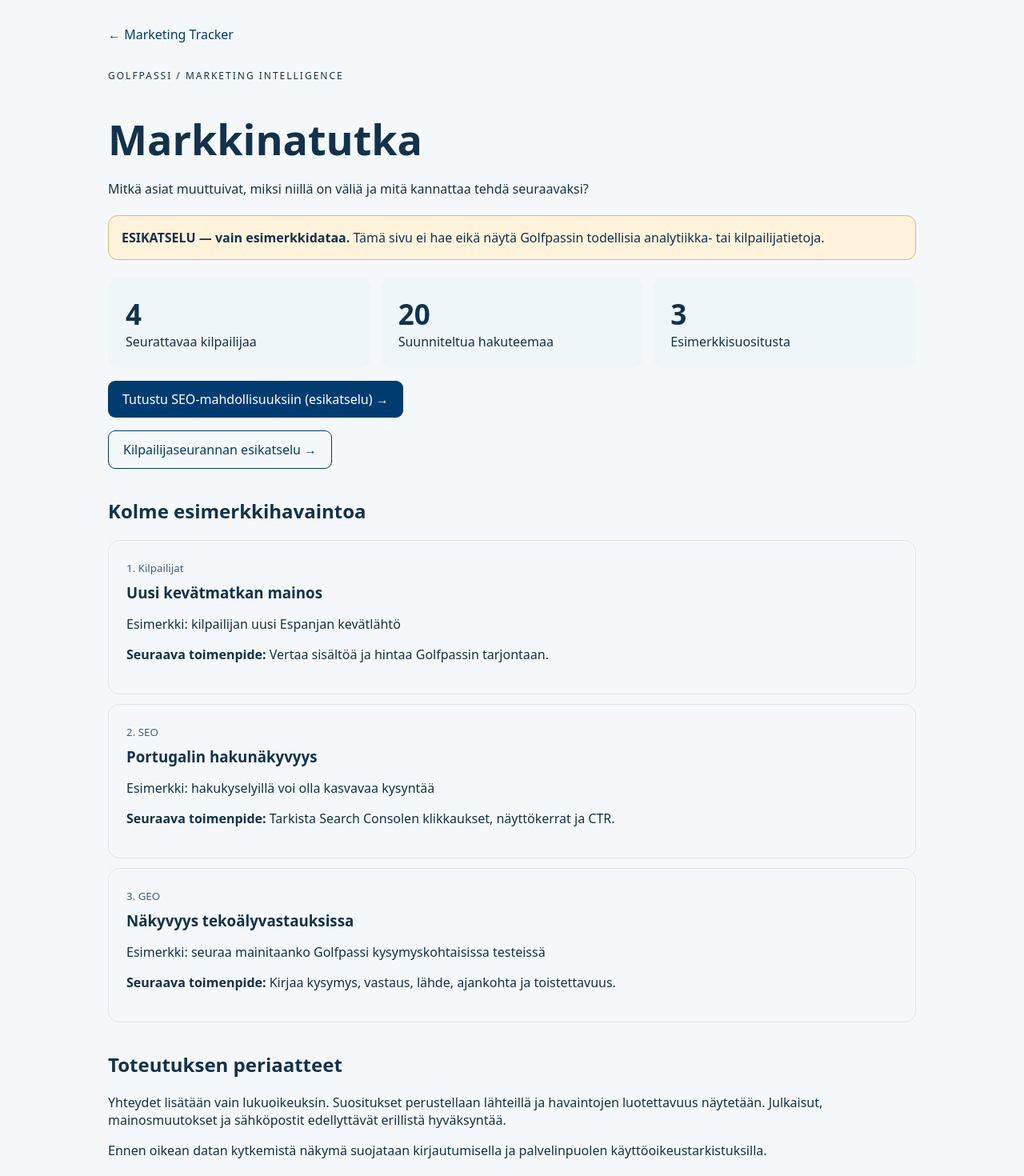
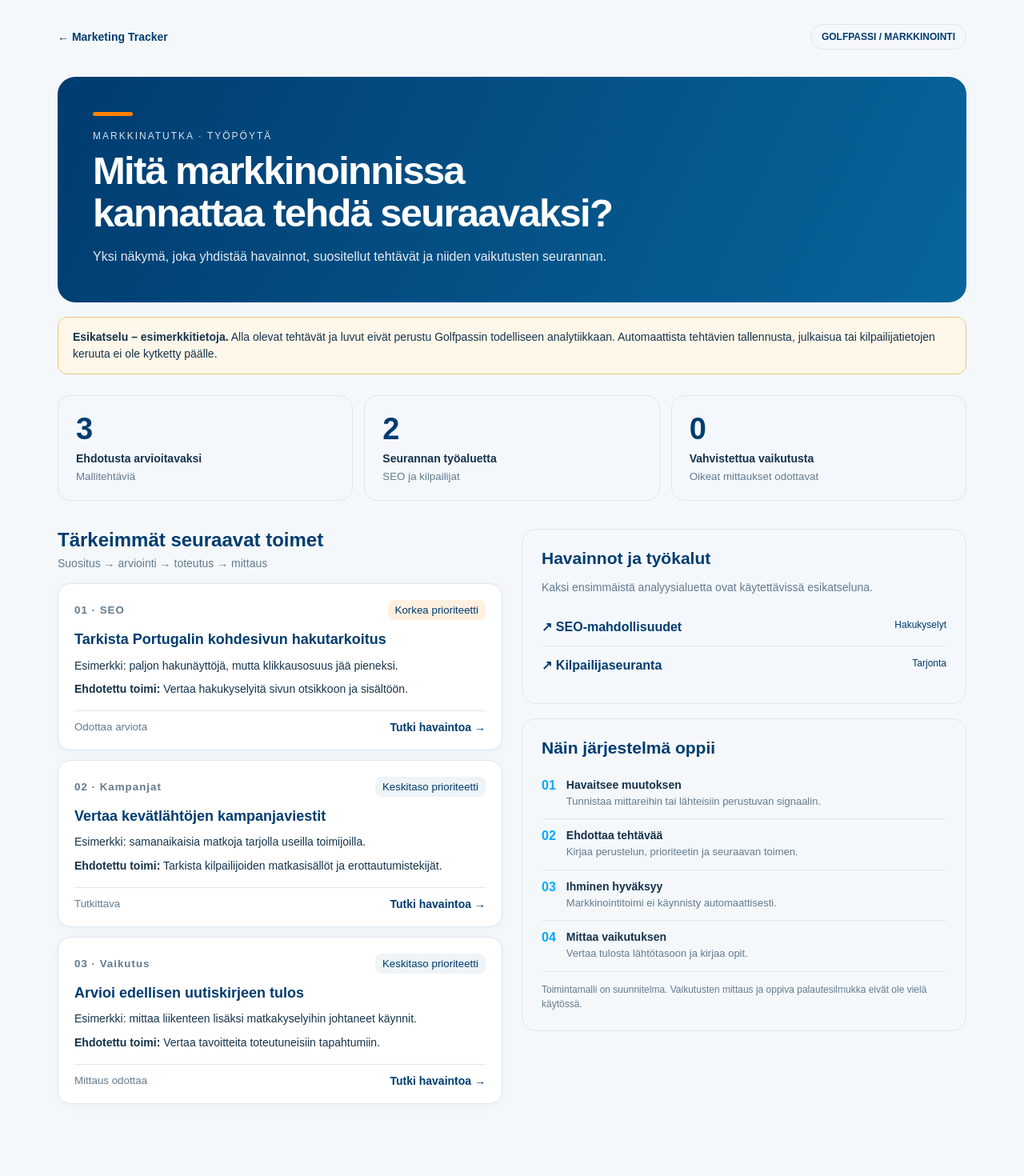
Before and after one commit to skippari-gh/golfpassi-marketing-tracker, a Next.js app: page /markkinatutka in a window 1280 px wide. Shown: the top 1470 px of the page at 80% size. Built offline with nearby package versions, Linux system fonts and the light colour scheme.

Commit message:
Redesign Markkinatutka as clear action-first responsive dashboard preview

```diff
--- a/app/markkinatutka/page.tsx
+++ b/app/markkinatutka/page.tsx
@@ -1,46 +1,83 @@
 import Link from 'next/link'
-
 export const dynamic = 'force-static'
 
-const observations = [
-  { category: 'Kilpailijat', title: 'Uusi kevätmatkan mainos', explanation: 'Esimerkki: kilpailijan uusi Espanjan kevätlähtö', action: 'Vertaa sisältöä ja hintaa Golfpassin tarjontaan.' },
-  { category: 'SEO', title: 'Portugalin hakunäkyvyys', explanation: 'Esimerkki: hakukyselyillä voi olla kasvavaa kysyntää', action: 'Tarkista Search Consolen klikkaukset, näyttökerrat ja CTR.' },
-  { category: 'GEO', title: 'Näkyvyys tekoälyvastauksissa', explanation: 'Esimerkki: seuraa mainitaanko Golfpassi kysymyskohtaisissa testeissä', action: 'Kirjaa kysymys, vastaus, lähde, ajankohta ja toistettavuus.' },
+// Design-only preview: all figures and task examples are fictional.
+// Nothing on this page writes to Marketing Tracker or accesses analytics.
+const tasks = [
+  { id:'01', channel:'SEO', priority:'Korkea', title:'Tarkista Portugalin kohdesivun hakutarkoitus', why:'Esimerkki: paljon hakunäyttöjä, mutta klikkausosuus jää pieneksi.', next:'Vertaa hakukyselyitä sivun otsikkoon ja sisältöön.', state:'Odottaa arviota', href:'/markkinatutka/seo' },
+  { id:'02', channel:'Kampanjat', priority:'Keskitaso', title:'Vertaa kevätlähtöjen kampanjaviestit', why:'Esimerkki: samanaikaisia matkoja tarjolla useilla toimijoilla.', next:'Tarkista kilpailijoiden matkasisällöt ja erottautumistekijät.', state:'Tutkittava', href:'/markkinatutka/kilpailijat' },
+  { id:'03', channel:'Vaikutus', priority:'Keskitaso', title:'Arvioi edellisen uutiskirjeen tulos', why:'Esimerkki: mittaa liikenteen lisäksi matkakyselyihin johtaneet käynnit.', next:'Vertaa tavoitteita toteutuneisiin tapahtumiin.', state:'Mittaus odottaa', href:'/analytics' },
 ]
-
+const metrics = [
+  { value:'3', label:'Ehdotusta arvioitavaksi', detail:'Mallitehtäviä' },
+  { value:'2', label:'Seurannan työaluetta', detail:'SEO ja kilpailijat' },
+  { value:'0', label:'Vahvistettua vaikutusta', detail:'Oikeat mittaukset odottavat' },
+]
+const C = { navy:'#003c70', sky:'#00aaff', orange:'#ff8200', bg:'#f4f8fc', muted:'#637b8f', border:'#dbe7ef' }
 export default function MarketIntelligencePreview() {
-  return (
-    <main style={{ maxWidth: 1050, margin: '0 auto', padding: '32px 20px', fontFamily: 'system-ui, sans-serif', color: '#12324b' }}>
-      <Link href="/" style={{ color: '#003c70' }}>← Marketing Tracker</Link>
-      <p style={{ textTransform: 'uppercase', letterSpacing: 2, fontSize: 12, marginTop: 32 }}>Golfpassi / Marketing Intelligence</p>
-      <h1 style={{ fontSize: 'clamp(32px,5vw,52px)', marginBottom: 8 }}>Markkinatutka</h1>
-      <p>Mitkä asiat muuttuivat, miksi niillä on väliä ja mitä kannattaa tehdä seuraavaksi?</p>
-      <div role="status" style={{ background: '#fff3dc', border: '1px solid #e0b76d', borderRadius: 12, padding: 16, margin: '22px 0' }}>
-        <strong>ESIKATSELU — vain esimerkkidataa.</strong> Tämä sivu ei hae eikä näytä Golfpassin todellisia analytiikka- tai kilpailijatietoja.
+  return <main style={{ maxWidth:1180, margin:'0 auto', padding:'30px 22px 70px', fontFamily:'Arial,system-ui,sans-serif', color:'#15334b' }}>
+    <header style={{ display:'flex', justifyContent:'space-between', alignItems:'center', flexWrap:'wrap', gap:12, marginBottom:34 }}>
+      <Link href="/" style={{ fontSize:14, color:C.navy, textDecoration:'none', fontWeight:700 }}>← Marketing Tracker</Link>
+      <span style={{ border:'1px solid '+C.border, padding:'8px 13px', borderRadius:99, fontSize:12, fontWeight:700, color:C.navy }}>GOLFPASSI / MARKKINOINTI</span>
+    </header>
+    <section style={{ background:'linear-gradient(115deg,#003c70,#08659b)', color:'white', borderRadius:22, padding:'clamp(24px,4vw,44px)', overflow:'hidden', position:'relative' }}>
+      <div style={{ width:50, height:5, borderRadius:3, background:C.orange, marginBottom:18 }} />
+      <p style={{ fontSize:12, letterSpacing:2, textTransform:'uppercase', opacity:.85, margin:'0 0 10px' }}>MARKKINATUTKA · TYÖPÖYTÄ</p>
+      <h1 style={{ fontSize:'clamp(30px,4.5vw,49px)', letterSpacing:'-.035em', lineHeight:1.08, margin:'0 0 15px' }}>Mitä markkinoinnissa<br/>kannattaa tehdä seuraavaksi?</h1>
+      <p style={{ fontSize:16, lineHeight:1.65, maxWidth:690, opacity:.9, margin:0 }}>Yksi näkymä, joka yhdistää havainnot, suositellut tehtävät ja niiden vaikutusten seurannan.</p>
+    </section>
+    <aside role="status" style={{ margin:'18px 0 26px', background:'#fff7e9', border:'1px solid #efc586', borderRadius:12, padding:'14px 18px', lineHeight:1.5, fontSize:14 }}>
+      <strong>Esikatselu – esimerkkitietoja.</strong> Alla olevat tehtävät ja luvut eivät perustu Golfpassin todelliseen analytiikkaan. Automaattista tehtävien tallennusta, julkaisua tai kilpailijatietojen keruuta ei ole kytketty päälle.
+    </aside>
+    <section aria-label="Tilannekuva" style={{ display:'grid', gridTemplateColumns:'repeat(auto-fit,minmax(200px,1fr))', gap:14 }}>
+      {metrics.map(m=><article key={m.label} style={{ background:C.bg, border:'1px solid '+C.border, borderRadius:16, padding:22 }}>
+        <strong style={{ display:'block', fontSize:38, lineHeight:1, color:C.navy, marginBottom:10 }}>{m.value}</strong>
+        <strong style={{ display:'block', fontSize:14 }}>{m.label}</strong>
+        <small style={{ display:'block', color:C.muted, marginTop:7 }}>{m.detail}</small>
+      </article>)}
+    </section>
+    <section style={{ display:'grid', gridTemplateColumns:'repeat(auto-fit,minmax(310px,1fr))', gap:24, marginTop:35, alignItems:'start' }}>
+      <div>
+        <div style={{ display:'flex', justifyContent:'space-between', alignItems:'center', gap:8 }}>
+          <h2 style={{ fontSize:24, color:C.navy, margin:'0 0 7px' }}>Tärkeimmät seuraavat toimet</h2>
+        </div>
+        <p style={{ margin:'0 0 17px', color:C.muted, fontSize:14 }}>Suositus → arviointi → toteutus → mittaus</p>
+        <div style={{ display:'grid', gap:12 }}>
+          {tasks.map(t=><article key={t.id} style={{ border:'1px solid '+C.border, borderRadius:16, padding:20, background:'white', boxShadow:'0 3px 14px rgba(0,60,112,.045)' }}>
+            <div style={{ display:'flex', alignItems:'center', justifyContent:'space-between', gap:8, flexWrap:'wrap' }}>
+              <small style={{ color:C.muted, fontWeight:700, letterSpacing:1 }}>{t.id} · {t.channel}</small>
+              <small style={{ background:t.priority==='Korkea'?'#fff0df':'#eef4f8', color:C.navy, padding:'5px 9px', borderRadius:8 }}>{t.priority} prioriteetti</small>
+            </div>
+            <h3 style={{ fontSize:18, lineHeight:1.3, color:C.navy, margin:'13px 0 10px' }}>{t.title}</h3>
+            <p style={{ fontSize:14, lineHeight:1.55, margin:'0 0 8px' }}>{t.why}</p>
+            <p style={{ fontSize:14, lineHeight:1.55, margin:'0 0 15px' }}><strong>Ehdotettu toimi:</strong> {t.next}</p>
+            <div style={{ borderTop:'1px solid '+C.border, paddingTop:12, display:'flex', justifyContent:'space-between', alignItems:'center', flexWrap:'wrap', gap:8 }}>
+              <small style={{ color:C.muted }}>{t.state}</small>
+              <Link href={t.href} style={{ color:C.navy, fontSize:14, fontWeight:700 }}>Tutki havaintoa →</Link>
+            </div>
+          </article>)}
+        </div>
       </div>
-      <section aria-label="Aamun yhteenveto" style={{ display: 'grid', gridTemplateColumns: 'repeat(auto-fit,minmax(190px,1fr))', gap: 12 }}>
-        {[[ '4', 'Seurattavaa kilpailijaa' ], [ '20', 'Suunniteltua hakuteemaa' ], [ '3', 'Esimerkkisuositusta' ]].map(([value, label]) => (
-          <div key={label} style={{ background: '#eef6fa', padding: 22, borderRadius: 14 }}>
-            <strong style={{ display: 'block', fontSize: 35 }}>{value}</strong><span>{label}</span>
-          </div>
-        ))}
-      </section>
-      <p><Link href="/markkinatutka/seo" style={{ display: 'inline-block', padding: '12px 18px', borderRadius: 9, background: '#003c70', color: 'white', textDecoration: 'none' }}>Tutustu SEO-mahdollisuuksiin (esikatselu) →</Link></p>
-      <p><Link href="/markkinatutka/kilpailijat" style={{ display: 'inline-block', padding: '12px 18px', borderRadius: 9, border: '1px solid #003c70', color: '#003c70', textDecoration: 'none' }}>Kilpailijaseurannan esikatselu →</Link></p>
-      <h2 style={{ marginTop: 36 }}>Kolme esimerkkihavaintoa</h2>
-      <section style={{ display: 'grid', gap: 12 }}>
-        {observations.map((item, index) => (
-          <article key={item.title} style={{ border: '1px solid #d7e4ec', borderRadius: 14, padding: 22 }}>
-            <small style={{ color: '#356480' }}>{index + 1}. {item.category}</small>
-            <h3 style={{ margin: '8px 0' }}>{item.title}</h3>
-            <p>{item.explanation}</p>
-            <p><strong>Seuraava toimenpide:</strong> {item.action}</p>
-          </article>
-        ))}
-      </section>
-      <h2 style={{ marginTop: 36 }}>Toteutuksen periaatteet</h2>
-      <p>Yhteydet lisätään vain lukuoikeuksin. Suositukset perustellaan lähteillä ja havaintojen luotettavuus näytetään. Julkaisut, mainosmuutokset ja sähköpostit edellyttävät erillistä hyväksyntää.</p>
-      <p>Ennen oikean datan kytkemistä näkymä suojataan kirjautumisella ja palvelinpuolen käyttöoikeustarkistuksilla.</p>
-    </main>
-  )
+      <div style={{ display:'grid', gap:18 }}>
+        <section style={{ background:C.bg, border:'1px solid '+C.border, borderRadius:18, padding:24 }}>
+          <h2 style={{ color:C.navy, fontSize:21, margin:'0 0 10px' }}>Havainnot ja työkalut</h2>
+          <p style={{ fontSize:14, lineHeight:1.55, color:C.muted }}>Kaksi ensimmäistä analyysialuetta ovat käytettävissä esikatseluna.</p>
+          <Link href="/markkinatutka/seo" style={{ display:'block', color:C.navy, padding:'14px 0', borderBottom:'1px solid '+C.border, fontWeight:700 }}>↗ SEO-mahdollisuudet <span style={{ float:'right',fontSize:12,fontWeight:400 }}>Hakukyselyt</span></Link>
+          <Link href="/markkinatutka/kilpailijat" style={{ display:'block', color:C.navy, padding:'14px 0', fontWeight:700 }}>↗ Kilpailijaseuranta <span style={{ float:'right',fontSize:12,fontWeight:400 }}>Tarjonta</span></Link>
+        </section>
+        <section style={{ border:'1px solid '+C.border, borderRadius:18, padding:24 }}>
+          <h2 style={{ color:C.navy, fontSize:21, margin:'0 0 14px' }}>Näin järjestelmä oppii</h2>
+          {[
+            ['01','Havaitsee muutoksen','Tunnistaa mittareihin tai lähteisiin perustuvan signaalin.'],
+            ['02','Ehdottaa tehtävää','Kirjaa perustelun, prioriteetin ja seuraavan toimen.'],
+            ['03','Ihminen hyväksyy','Markkinointitoimi ei käynnisty automaattisesti.'],
+            ['04','Mittaa vaikutuksen','Vertaa tulosta lähtötasoon ja kirjaa opit.'],
+          ].map(x=><div key={x[0]} style={{ display:'flex', gap:13, padding:'12px 0', borderBottom:'1px solid '+C.border }}>
+            <strong style={{ color:C.sky }}>{x[0]}</strong><div><strong style={{ display:'block', fontSize:14 }}>{x[1]}</strong><span style={{ display:'block', color:C.muted, fontSize:13, lineHeight:1.5, marginTop:3 }}>{x[2]}</span></div>
+          </div>)}
+          <p style={{ color:C.muted, fontSize:12, lineHeight:1.5, margin:'13px 0 0' }}>Toimintamalli on suunnitelma. Vaikutusten mittaus ja oppiva palautesilmukka eivät ole vielä käytössä.</p>
+        </section>
+      </div>
+    </section>
+  </main>
 }
```
